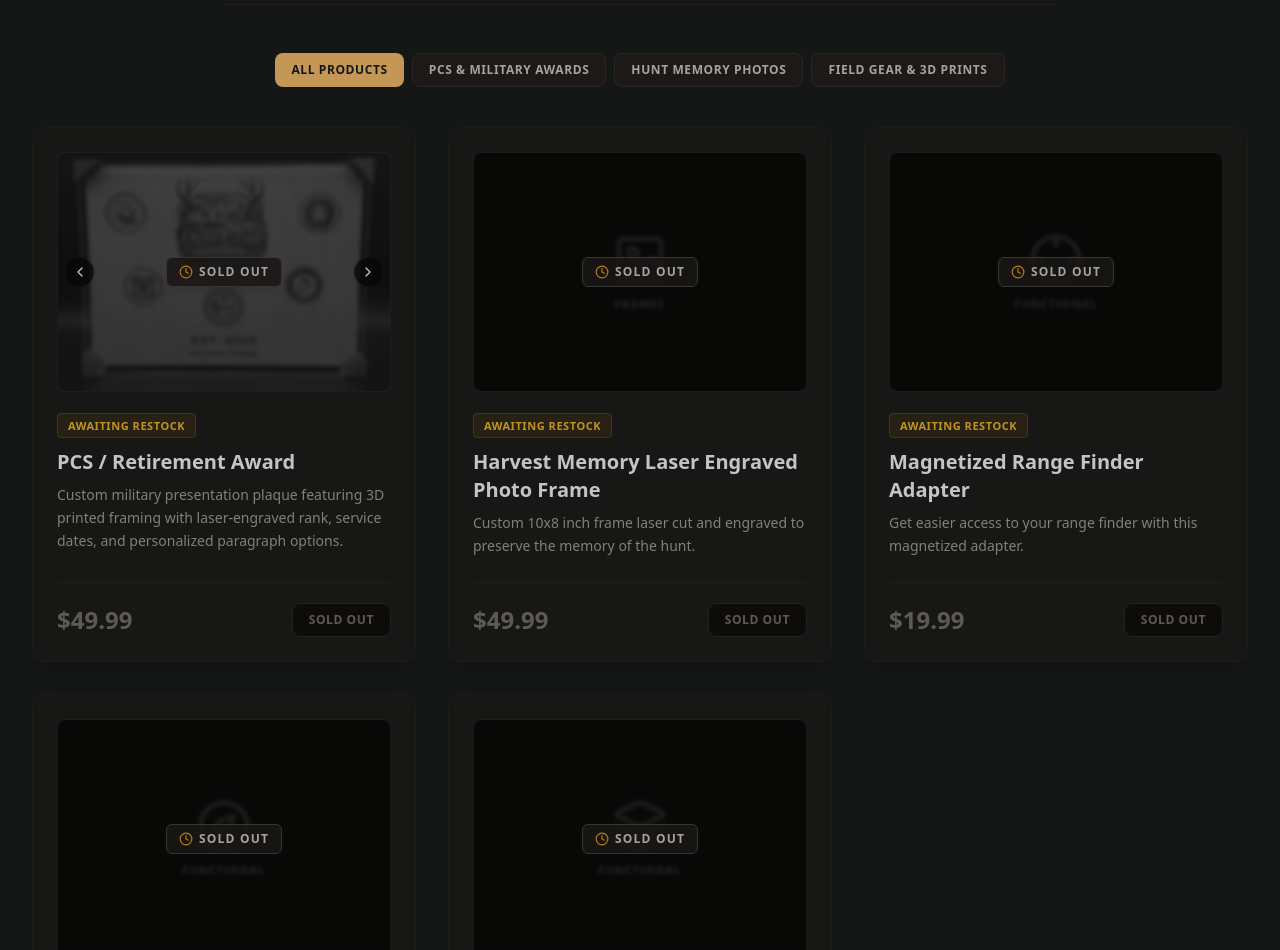
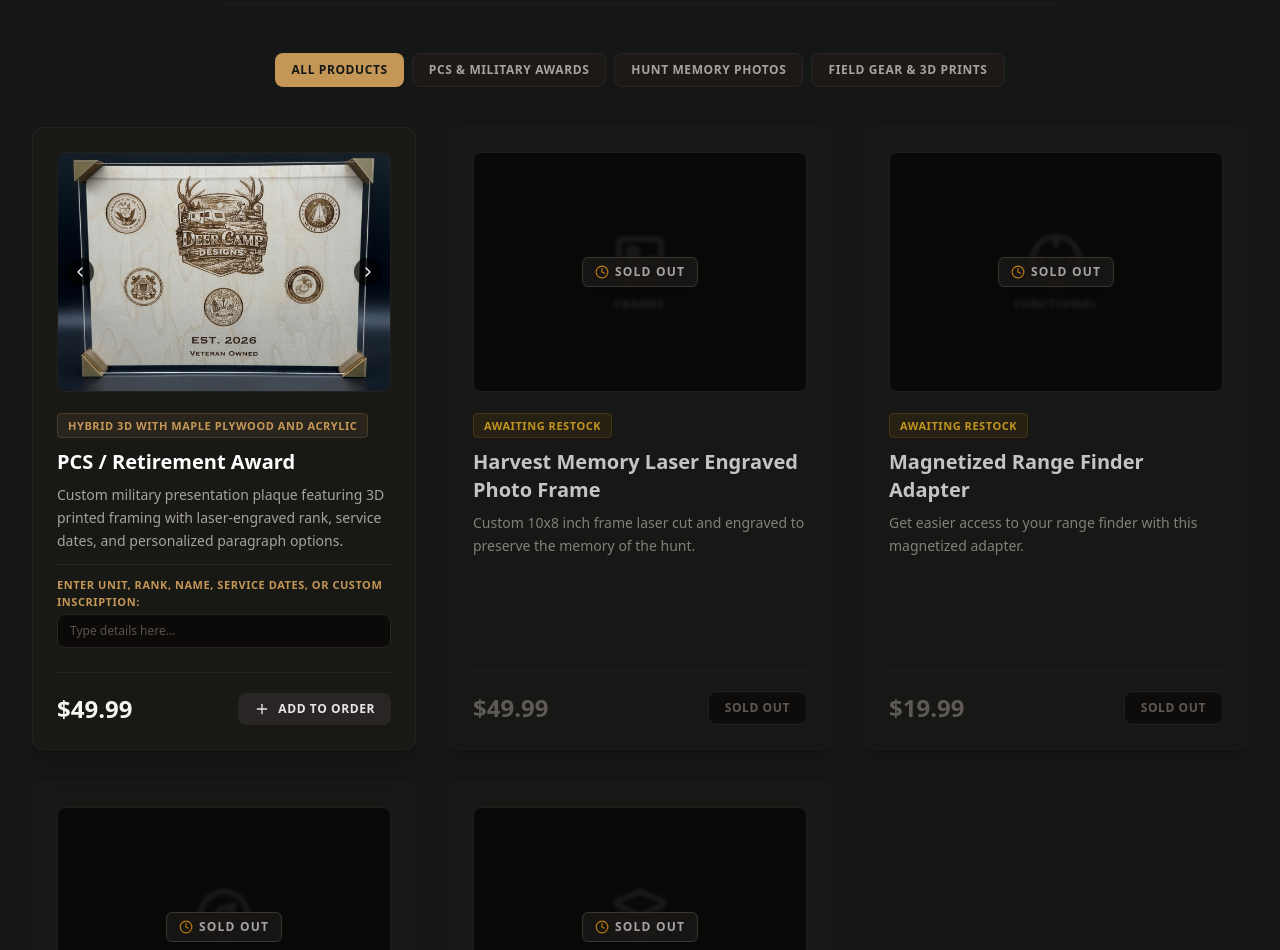
Before and after one commit to DCD26/deer-camp-designs, a website: page index.html in a window 1280 px wide. Shown: the part 720-1670 px from the top of the page. Drawn offline with nearby package versions, Linux system fonts and the light colour scheme.

```diff
--- a/index.html
+++ b/index.html
@@ -270,7 +270,7 @@
         name: "PCS / Retirement Award",
         price: 49.99,
         badge: "Hybrid 3D with Maple Plywood and Acrylic",
-        soldOut: true,
+        soldOut: false,
         images: ["award-plaque-1.jpg", "award-plaque-2.jpg"],
         currentImageIndex: 0,
         customizable: true,
```
